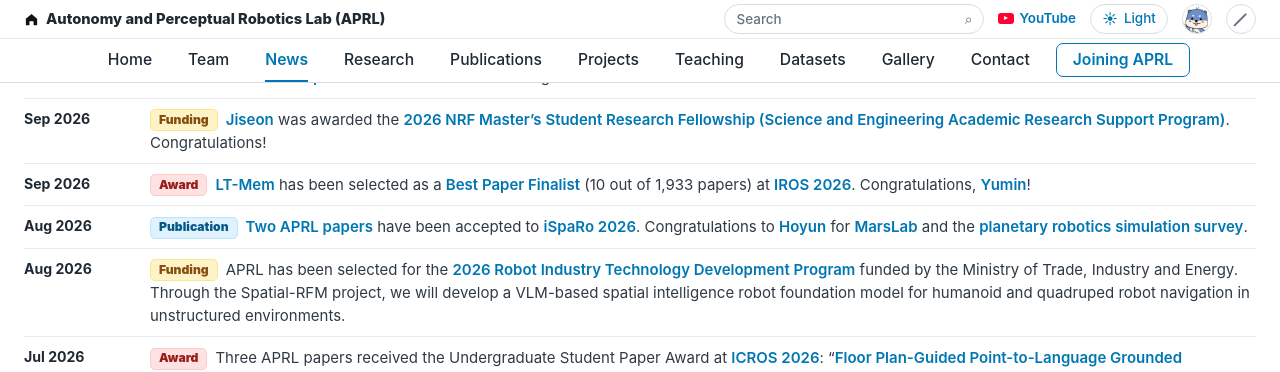
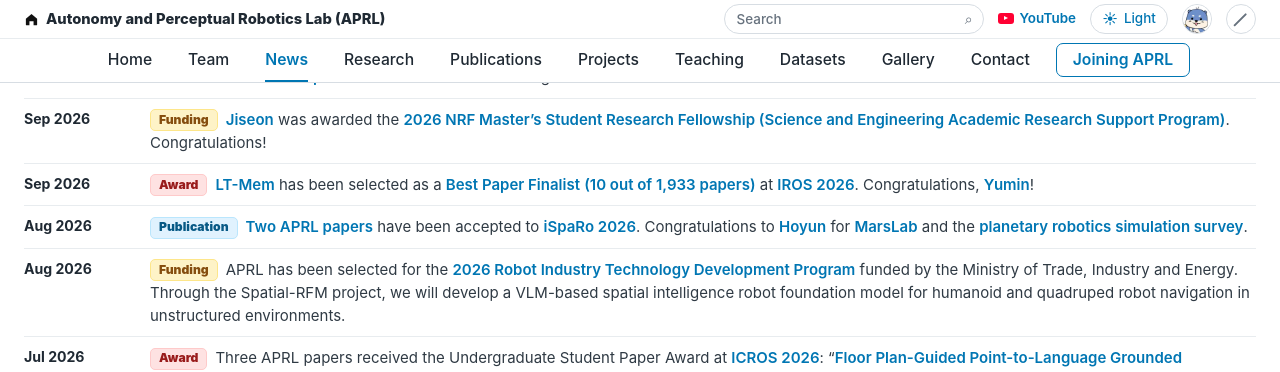
Before and after one commit to team-aprl/team-aprl.github.io, a Jekyll site: the page built from news.html, in a window 1280 px wide and 900 px high, scrolled down 461 px. Shown: the top 372 px of the window. Built offline with Jekyll 4.4.1, drawn with Linux system fonts in a browser that asks for light colours.

Commit message:
Update LT-Mem award news image links

```diff
--- a/news.html
+++ b/news.html
@@ -57,7 +57,7 @@
           </li>
           <li data-news-category="award" data-news-id="lt-mem-finalist" data-home-reveal="true">
             <time datetime="2026-09">Sep 2026</time>
-            <p><span class="news-tag tag-award">Award</span><a href="publications.html?year=2026&amp;venue=iros&amp;q=LT-Mem#lt-mem">LT-Mem</a> has been selected as a <a href="assets/news/lt-mem-iros2026-best-paper-finalist.png">Best Paper Finalist</a> (10 out of 1,933 papers) at <a href="https://2026.ieee-iros.org/">IROS 2026</a>. Congratulations, <a href="{{ '/team.html' | relative_url }}#team-member-yumin-lee">Yumin</a>!</p>
+            <p><span class="news-tag tag-award">Award</span><a href="publications.html?year=2026&amp;venue=iros&amp;q=LT-Mem#lt-mem">LT-Mem</a> has been selected as a <a href="assets/news/lt-mem-iros2026-awards-program.png">Best Paper Finalist</a> <a href="assets/news/lt-mem-iros2026-best-paper-finalist.png">(10 out of 1,933 papers)</a> at <a href="https://2026.ieee-iros.org/">IROS 2026</a>. Congratulations, <a href="{{ '/team.html' | relative_url }}#team-member-yumin-lee">Yumin</a>!</p>
           </li>
           <li data-news-category="publication" data-news-id="isparo-2026" data-home-reveal="true">
             <time datetime="2026-08">Aug 2026</time>
```
Also changed, not shown: assets/news/lt-mem-iros2026-awards-program.png (added).
